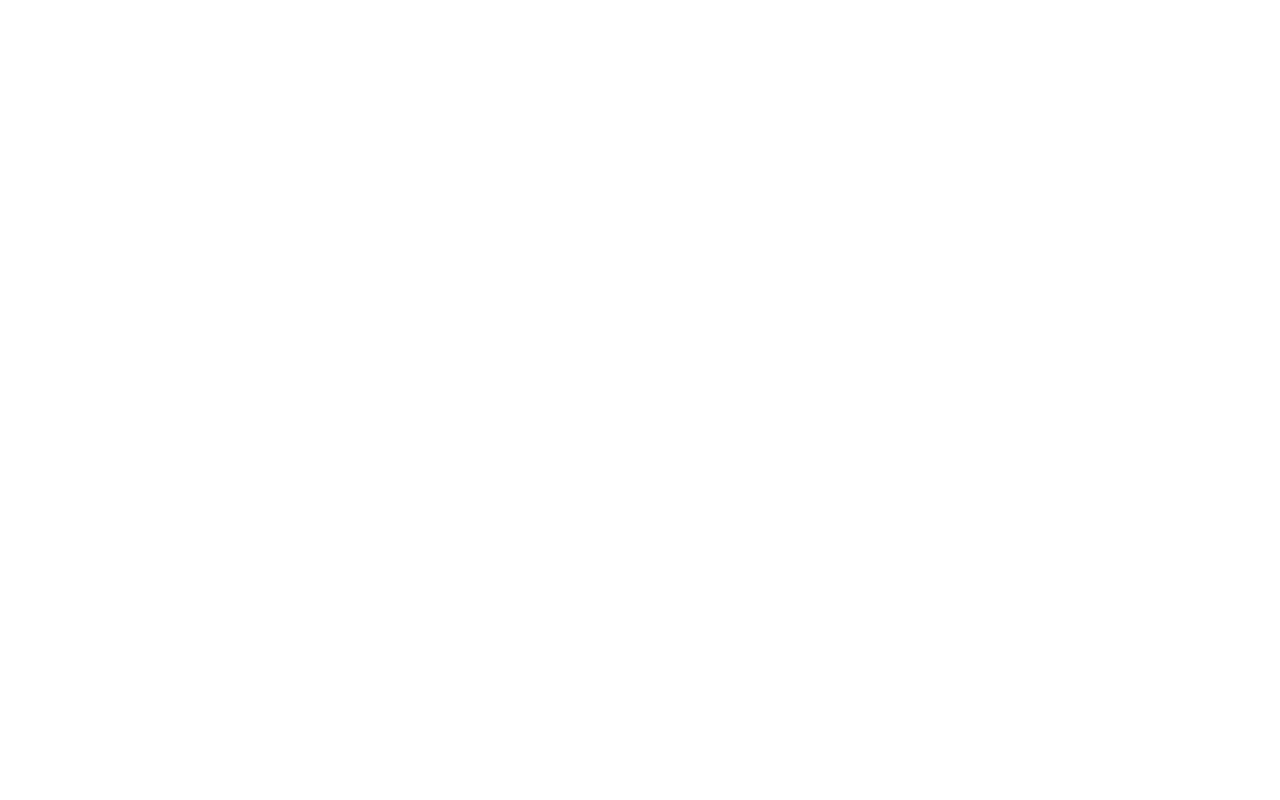
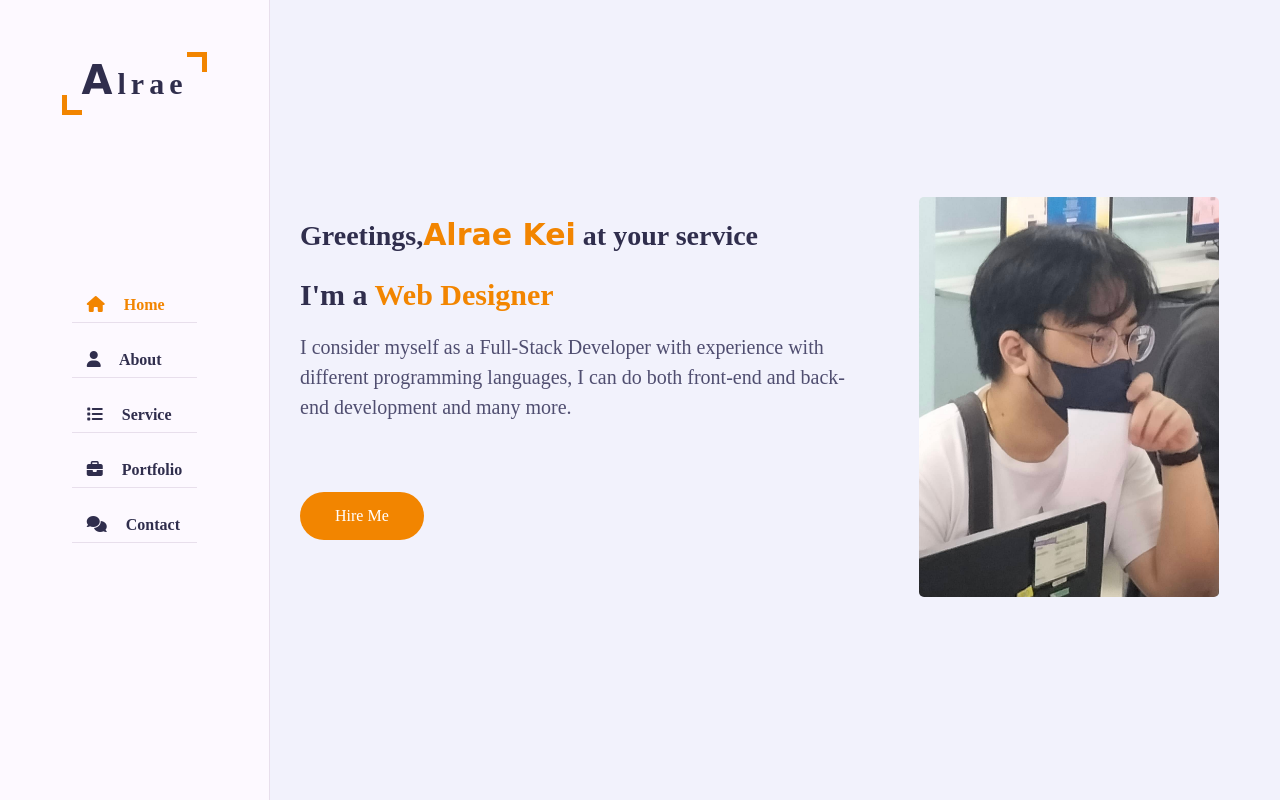
Before and after one commit to AKCcoding/Website_Portfolio, a plain HTML site: page index.html in a window 1280 px wide. Drawn offline with Linux system fonts and the light colour scheme; a web font is replaced by a local one.

```diff
--- a/color-1.css
+++ b/color-1.css
@@ -0,0 +1,4 @@
+:root
+{
+    --skin-color:#F28500;
+}
--- a/index.html
+++ b/index.html
@@ -13,13 +13,49 @@
       href="https://cdnjs.cloudflare.com/ajax/libs/font-awesome/6.2.1/css/all.min.css"
     />
   </head>
-  <!-- ===== Main Container ===== -->
-  <div class="main container"></div>
-  <!-- ===== Aside Start ===== -->
-
-  <!-- ===== Aside End ===== -->
-  <!-- ===== Main End ===== -->
   <body>
+    <!-- ===== Main Container Start ===== -->
+    <div class="main container">
+      <!-- ===== Aside Start ===== -->
+      <div class="aside">
+        <div class="logo">
+          <a href="#"><span>A</span>lrae</a>
+        </div>
+        <div class="nav-toggler">
+          <span></span>
+        </div>
+        <ul class="nav">
+          <li><a href="#" class="active"><i class="fa fa-home"></i> Home</a></li>
+          <li><a href="#"><i class="fa fa-user"></i> About</a></li>
+          <li><a href="#"><i class="fa fa-list"></i> Service</a></li>
+          <li><a href="#"><i class="fa fa-briefcase"></i> Portfolio</a></li>
+          <li><a href="#"><i class="fa fa-comments"></i> Contact</a></li>
+        </ul>
+      </div>
+      <!-- ===== Aside End ===== -->
+      <!-- ===== Main Content Start===== -->
+      <div class="main-content">
+        <!-- ===== Home Section Start ===== -->
+        <section class="home section">
+          <div class="container">
+            <div class="row">
+              <div class="home-info padd-15">
+                <h3 class="hello">Greetings,<span class="name">Alrae Kei</span> at your service</h3>
+                <h3 class="my-profession">I'm a <span class ="typing">Web Designer</span></h3>
+                <p>I consider myself as a Full-Stack Developer with experience with different programming languages, I can do both front-end and back-end development and many more.</p>
+                <a href="#contact" class="btn">Hire Me</a>
+              </div>
+                <div class="home-img padd-15">
+                  <img src="me.jpg" alt="">
+                </div>
+            </div>
+          </div>
+        </section>
+        <!-- ===== Home Section End ===== -->
+      </div>
+      <!-- ===== Main Content End ===== -->
+    </div>
+    <!-- ===== Main Container End ===== -->
     <!-- ===== JS FILES ===== -->
     <script src="script.js"></script>
   </body>
--- a/style.css
+++ b/style.css
@@ -0,0 +1,284 @@
+@import url('https://fonts.googleapis.com/css2?family=Clicker+Script&family=Poppins:wght@200;300;400;500;600;700&display=swap');
+:root
+{
+    --bg-black-900:#f2f2fc;
+    --bg-black-100:#fdf9ff;
+    --bg-black-50:#e8dfec;
+    --text-black-900:#302e4d;
+    --text-black-700:#504e70;
+}
+body
+{
+    line-height: 1.5;
+    font-size: 16px;
+    font-family: 'Poppins' sans-serif;
+}
+*
+{
+    margin: 0;
+    padding: 0;
+    outline: none;
+    text-decoration: none;
+    box-sizing: border-box;
+}
+::before,::after
+{
+    box-sizing: border-box;
+}
+ul
+{
+    list-style: none;
+}
+.section
+{
+    background: var(--bg-black-900);
+    min-height: 100vh;
+    display: block;
+    position:fixed;
+    left: 270px;
+    padding: 0 30px;
+    top: 0;
+    right: 0;
+    z-index: 0;
+    opacity: 1;
+}
+.padd-15
+{
+    padding-left: 15px;
+    padding-right: 15px;
+}
+.container
+{
+    max-width: 1100px;
+    width: 100%;
+    margin: auto;
+}
+.row
+{
+    display: flex;
+    flex-wrap: wrap;
+    margin-left: -15px;
+    margin-right: -15px;
+    position: relative;
+}
+.btn
+{
+    font-size: 16px;
+    font-weight: 500;
+    padding: 12px 35px;
+    color: white;
+    border-radius: 40px;
+    display: inline-block;
+    white-space: nowrap;
+    border: none;
+    background: var(--skin-color);
+    transition:all 0.3s ease;
+}
+.btn:hover
+{
+    transform: scale(1.05);
+}
+/* aside*/
+.aside
+{
+    width: 270px;
+    background: var(--bg-black-100);
+    position:fixed;
+    left: 0;
+    top: 0;
+    padding: 30px;
+    height: 100%;
+    border-right: 1px solid var(--bg-black-50);
+    display: flex;
+    justify-content: center;
+    align-items: center;
+    z-index: 10;
+}
+.aside .logo
+{
+    position:absolute;
+    top: 50px;
+    font-size: 30px;
+    text-transform: capitalize;
+}
+.aside .logo a
+{
+    color: var(--text-black-900);
+    font-weight: 700;
+    padding: 15px 20px;
+    font-size: 30px;
+    letter-spacing: 5px;
+    position:relative;
+    position:relative;
+}
+.aside .logo a span
+{
+    font-family: 'Clicker Script', cursive;
+    font-size: 40px;
+}
+.aside .logo a::before
+{
+    content: '';
+    position: absolute;
+    width: 20px;
+    height: 20px;
+    border-bottom: 5px solid var(--skin-color);
+    border-left: 5px solid var(--skin-color);
+    bottom: 0;
+    left: 0;
+}
+.aside .logo a::after
+{
+    content: '';
+    position: absolute;
+    width: 20px;
+    height: 20px;
+    border-top: 5px solid var(--skin-color);
+    border-right: 5px solid var(--skin-color);
+    top: 0;
+    right: 0;
+}
+.aside .nav-toggler
+{
+    height: 40px;
+    width: 45px;
+    border: 1px solid var(--bg-black-50);
+    cursor: pointer;
+    position: fixed;
+    left: 300px;
+    top: 20px;
+    border-radius: 5px;
+    background: var(--bg-black-100);
+    display: none;
+    align-items: center;
+    justify-content: center;
+}
+.aside .nav-toggler span
+{
+    height: 2px;
+    width: 18px;
+    background: var(--skin-color);
+    display: inline-block;
+    position: relative;
+}
+.aside .nav-toggler span::before
+{
+    content: '';
+    height: 2px;
+    width: 18px;
+    background: var(--skin-color);
+    position: absolute;
+    top: -6px;
+    left: 0;
+}
+.aside .nav-toggler span::after
+{
+    content: '';
+    height: 2px;
+    width: 18px;
+    background: var(--skin-color);
+    position: absolute;
+    top: 6px;
+    left: 0;
+}
+.aside .nav
+{
+    margin-top: 50px;
+}
+.aside .nav li
+{
+    margin-bottom: 20px;
+    display: block;
+}
+.aside .nav li a
+{
+    font-size: 16px;
+    font-weight: 600;
+    display: block;
+    border-bottom: 1px solid var(--bg-black-50);
+    color: var(--text-black-900);
+    padding: 5px 15px;
+}
+.aside .nav li a.active
+{
+    color: var(--skin-color);
+}
+.aside .nav li a i
+{
+    margin-right: 15px;
+}
+/*home*/
+.home
+{
+    min-height: 100vh;
+    display: flex;
+    color: var(--text-black-900);
+}
+.home .home-info
+{
+    flex: 0 0 60%;
+    max-width: 60%;
+}
+h3.hello
+{
+    font-size: 28px;
+    margin: 15px 0;
+}
+h3.hello span
+{
+    font-family: 'Clicker Script', cursive;
+    font-size: 30px;
+    font-weight: 700;
+    color: var(--skin-color);
+}
+h3.my-profession
+{
+    font-size: 30px;
+    margin: 15px 0;
+}
+.typing
+{
+    color: var(--skin-color);
+
+}
+.home-info p
+{
+    margin-bottom: 70px;
+    font-size: 20px;
+    color: var(--text-black-700);
+}
+.home .home-img
+{
+    flex: 0 0 40%;
+    max-width: 40%;
+    text-align: center;
+    position: relative;
+}
+.home-img::after
+{
+    content: '';
+    position: absolute;
+    height: 80px;
+    width: 80px;
+    border-bottom: 10 px solid var(--skin-color);
+    border-right: 10 px solid var(--skin-color);
+    right: 20px;
+    bottom: -40px;
+}
+.home-img::before
+{
+    content: '';
+    position: absolute;
+    height: 80px;
+    width: 80px;
+    border-top: 10 px solid var(--skin-color);
+    border-left: 10 px solid var(--skin-color);
+    left: -20px;
+    top: -40px;
+}
+.home .home-img img
+{
+    margin: auto;
+    border-radius: 5px;
+    height: 400px;
+}
```
Also changed, not shown: me.jpg (added).
